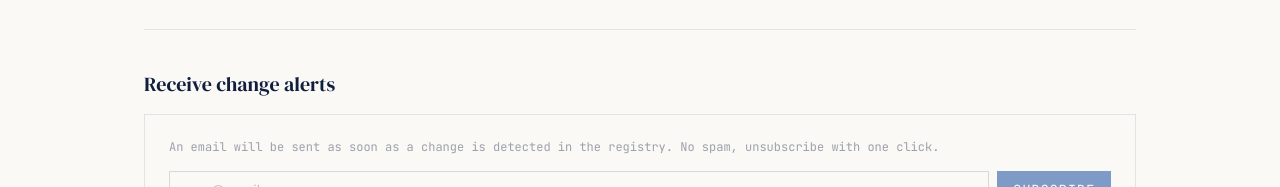
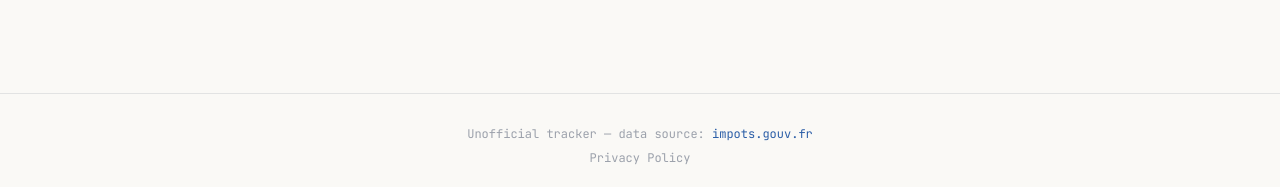
Before and after one commit to Leep-GH/PA-Registration-Test, a Next.js app: page / in a window 1280 px wide. Shown: the part 765-952 px from the top of the page. Built offline with nearby package versions, Linux system fonts and the light colour scheme; no server answers; the database is empty.

Commit message:
hide(ui): remove newsletter signup section from frontend

```diff
--- a/src/app/dashboard-content.tsx
+++ b/src/app/dashboard-content.tsx
@@ -4,7 +4,6 @@ import { useLanguage } from '@/components/language-provider';
 import { t } from '@/lib/i18n';
 import StatsBar from '@/components/stats-bar';
 import PdpTable from '@/components/pdp-table';
-import SubscribeForm from '@/components/subscribe-form';
 import type { Pdp } from '@/lib/db/schema';
 
 interface DashboardContentProps {
@@ -65,13 +64,6 @@ export default function DashboardContent({
       <div className="hr-rule" />
 
       <PdpTable pdps={pdps} />
-
-      <div className="hr-rule pt-10">
-        <h2 className="font-display text-xl text-navy mb-4">
-          {t(language, 'newsletterTitle')}
-        </h2>
-        <SubscribeForm />
-      </div>
     </div>
   );
 }
```
